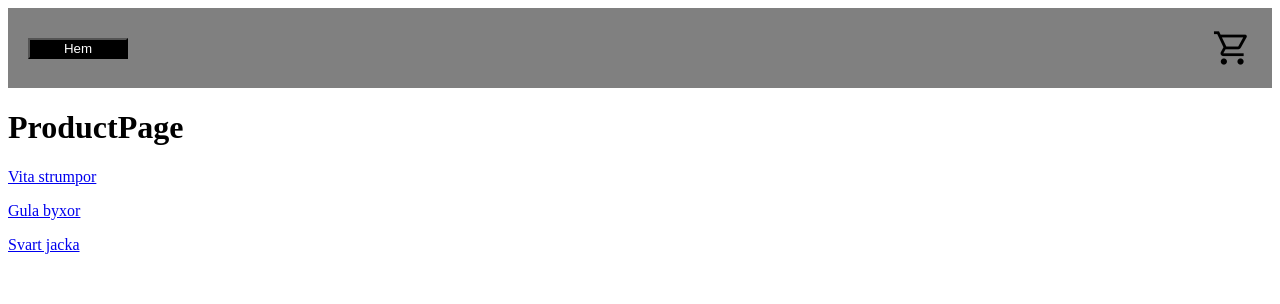
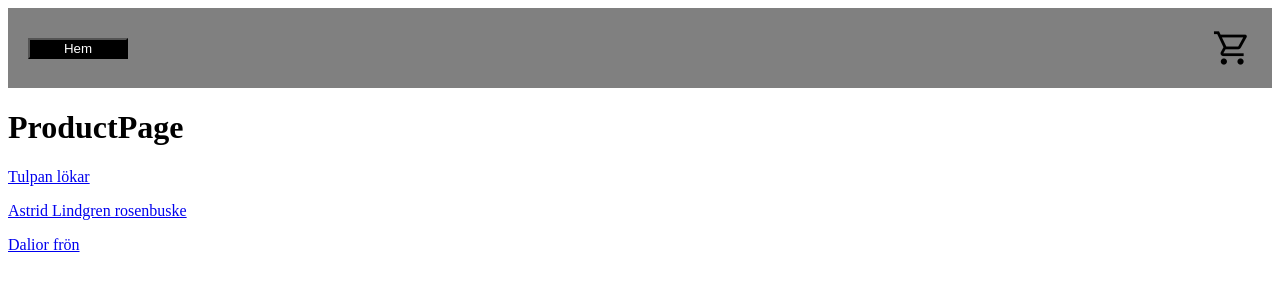
Before and after one commit to Navaas/individual-project-webbshop, a React (Vite) app: page /productPage in a window 1280 px wide. Shown: the top 304 px of the page. Built offline with nearby package versions, Linux system fonts and the light colour scheme.

Commit message:
Update mocked data

```diff
--- a/src/data/mockedData.ts
+++ b/src/data/mockedData.ts
@@ -10,20 +10,20 @@ export interface Product {
 export const mockedProducts: Product[] = [
   {
     id: "1",
-    title: "Vita strumpor",
+    title: "Tulpan lökar",
     price: 99,
     image: test,
   },
   {
     id: "2",
-    title: "Gula byxor",
-    price: 999,
+    title: "Astrid Lindgren rosenbuske",
+    price: 345,
     image: test,
   },
   {
     id: "3",
-    title: "Svart jacka",
-    price: 1999,
+    title: "Dalior frön",
+    price: 99,
     image: test,
   },
 ];
```
